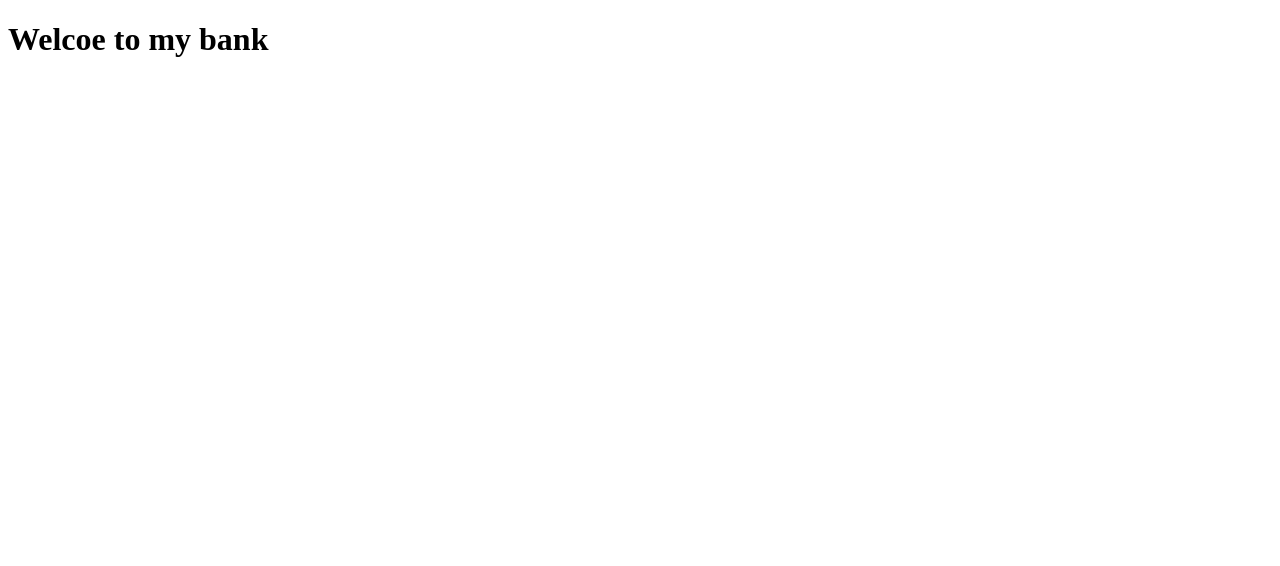
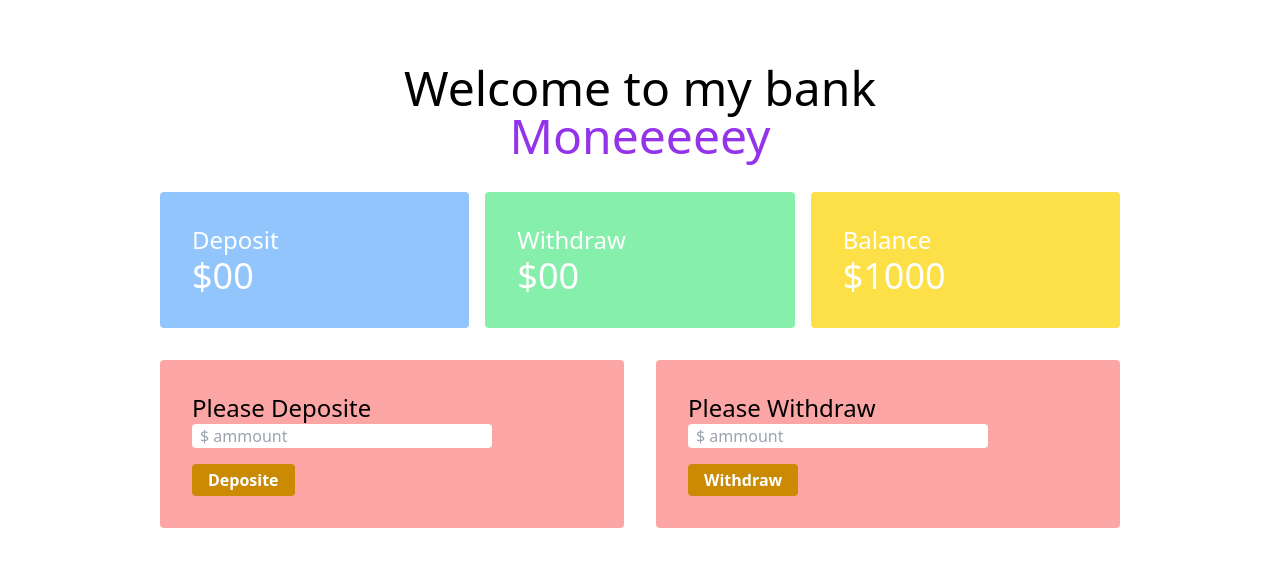
Before and after one commit to Asfe1/simple-bank, a plain HTML site: page banking.html in a window 1280 px wide. Drawn offline with nearby package versions, Linux system fonts and the light colour scheme.

Commit message:
transection complited

```diff
--- a/banking.html
+++ b/banking.html
@@ -6,10 +6,62 @@
     <meta http-equiv="X-UA-Compatible" content="IE=edge">
     <meta name="viewport" content="width=device-width, initial-scale=1.0">
     <title>Document</title>
+    <script src="https://cdn.tailwindcss.com"></script>
 </head>
 
 <body>
-    <h1 class="text-5xl">Welcoe to my bank </h1>
+    <header>
+        <h1 class="text-5xl text-center mt-16">Welcome to my bank </h1>
+        <h1 class="text-5xl text-center text-bold text-purple-600">Moneeeeey </h1>
+
+    </header>
+    <main class="mt-8 w-3/4 mx-auto ">
+        <!-- balance and transactio -->
+        <section>
+            <div class="grid grid-cols-3 gap-4 text-white">
+                <div class="bg-blue-300 p-8 rounded ">
+                    <h3 class="text-2xl">Deposit</h3>
+                    <h4 class="text-4xl">$<span id="dipositTotal">00</span> </h4>
+                </div>
+                <div class="bg-green-300 p-8 rounded ">
+                    <h3 class="text-2xl">Withdraw</h3>
+                    <h4 class="text-4xl">$<span id="withdrawammount">00</span></h4>
+                </div>
+                <div class="bg-yellow-300 p-8 rounded ">
+                    <h3 class="text-2xl">Balance</h3>
+                    <h4 class="text-4xl">$<span id="totalBalance">1000</span> </h4>
+                </div>
+            </div>
+        </section>
+
+        <!-- deposite and withdraw -->
+        <section class="mt-8">
+            <div class="grid grid-cols-2 ">
+                <div class="bg-red-300 p-8 rounded mr-4">
+                    <h3 class="text-2xl">Please Deposite</h3>
+                    <div class="">
+                        <input class="border-1 rounded border-gray-400 block w-3/4 px-2 mb-4" type="text" name=""
+                            id="Deposite-ammount" placeholder="$ ammount ">
+                        <button id="Deposite-btn"
+                            class="bg-yellow-600  px-4 py-1 rounded text-white font-semibold">Deposite</button>
+                    </div>
+                </div>
+
+                <div class="bg-red-300 p-8 rounded ml-4">
+                    <h3 class="text-2xl">Please Withdraw</h3>
+                    <div class="">
+                        <input class="border-1 rounded border-gray-400 block w-3/4 px-2 mb-4" type="text" name=""
+                            id="withdraw-ammount" placeholder="$ ammount ">
+                        <button id="withdraw-btn"
+                            class="bg-yellow-600  px-4 py-1 rounded text-white font-semibold">Withdraw</button>
+                    </div>
+                </div>
+
+            </div>
+        </section>
+
+    </main>
+    <script src="js/bank.js"></script>
 </body>
 
 </html>
--- a/js/bank.js
+++ b/js/bank.js
@@ -1,11 +1,28 @@
-document.getElementById('submit-btn').addEventListener('click', function () {
-    const email = document.getElementById('email');
+var total = 0, withdrawtotal = 0;
+var subtotal;
+document.getElementById('Deposite-btn').addEventListener('click', function () {
 
-    const password = document.getElementById('password');
-    // email.value = '';
-    // password.value='';
-    if (email.value == 'asfe@gmail.com' && password.value == '1234') {
-        window.location.href = 'banking.html';
-    }
+    const depositValue = document.getElementById('Deposite-ammount');
+    //console.log(depositValue.value);
+    total = total + parseFloat(depositValue.value);
+    document.getElementById('dipositTotal').innerText = total;
+
+    var currentBalance = document.getElementById('totalBalance');
+    subtotal = parseFloat(currentBalance.innerText) + parseFloat(depositValue.value);
+    document.getElementById('totalBalance').innerText = subtotal;
+    //console.log(typeof (subtotal));
+    depositValue.value = '';
 
 })
+
+document.getElementById('withdraw-btn').addEventListener('click', function () {
+    const withdraw = document.getElementById('withdraw-ammount');
+
+    var currentBalance = document.getElementById('totalBalance');
+    subtotal = parseFloat(currentBalance.innerText) - parseFloat(withdraw.value);
+    document.getElementById('totalBalance').innerText = subtotal;
+    withdrawtotal = withdrawtotal + parseFloat(withdraw.value);
+    document.getElementById('withdrawammount').innerText = withdrawtotal;
+    withdraw.value = '';
+
+})
```
Also changed, not shown: index.html (+1 -1 lines), js/login.js (added, +16 -0 lines).
